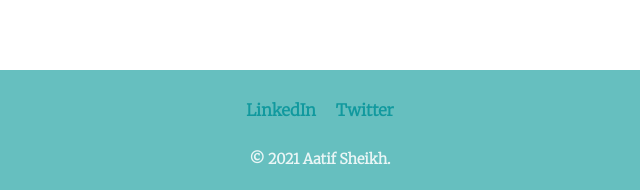
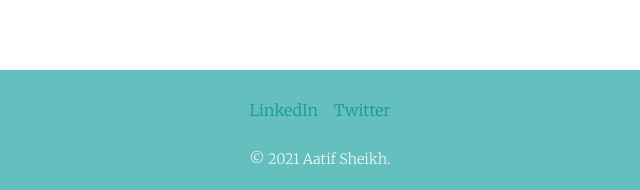
Before and after one commit to aatifsheikh707/cv, a plain HTML site: page index.html in a window 1280 px wide. Shown: the part 2148-2338 px from the top of the page, 320-960 px from the left. Drawn offline with Linux system fonts and the light colour scheme.

Commit message:
Add files via upload

```diff
--- a/CSS/styles.css
+++ b/CSS/styles.css
@@ -24,6 +24,9 @@ h3 {
 
 a {
   color: #11999E;
+  font-family: 'Merriweather', serif;
+  text-decoration: none;
+  margin: 0 6px;
 }
 
 a:hover{
@@ -45,15 +48,9 @@ a:hover{
   padding-top: 30px;
   padding-bottom: 10px;
   color: #EAF6F6;
-  font-weight:bolder;
-  word-spacing: 1em;
+  font-family: 'Merriweather', serif;
 }
-.footer_link {
-  color: #11999E;
-  text-decoration: none;
-  font-size: 1.02rem;
 
-}
 
 
 .cc{
```
